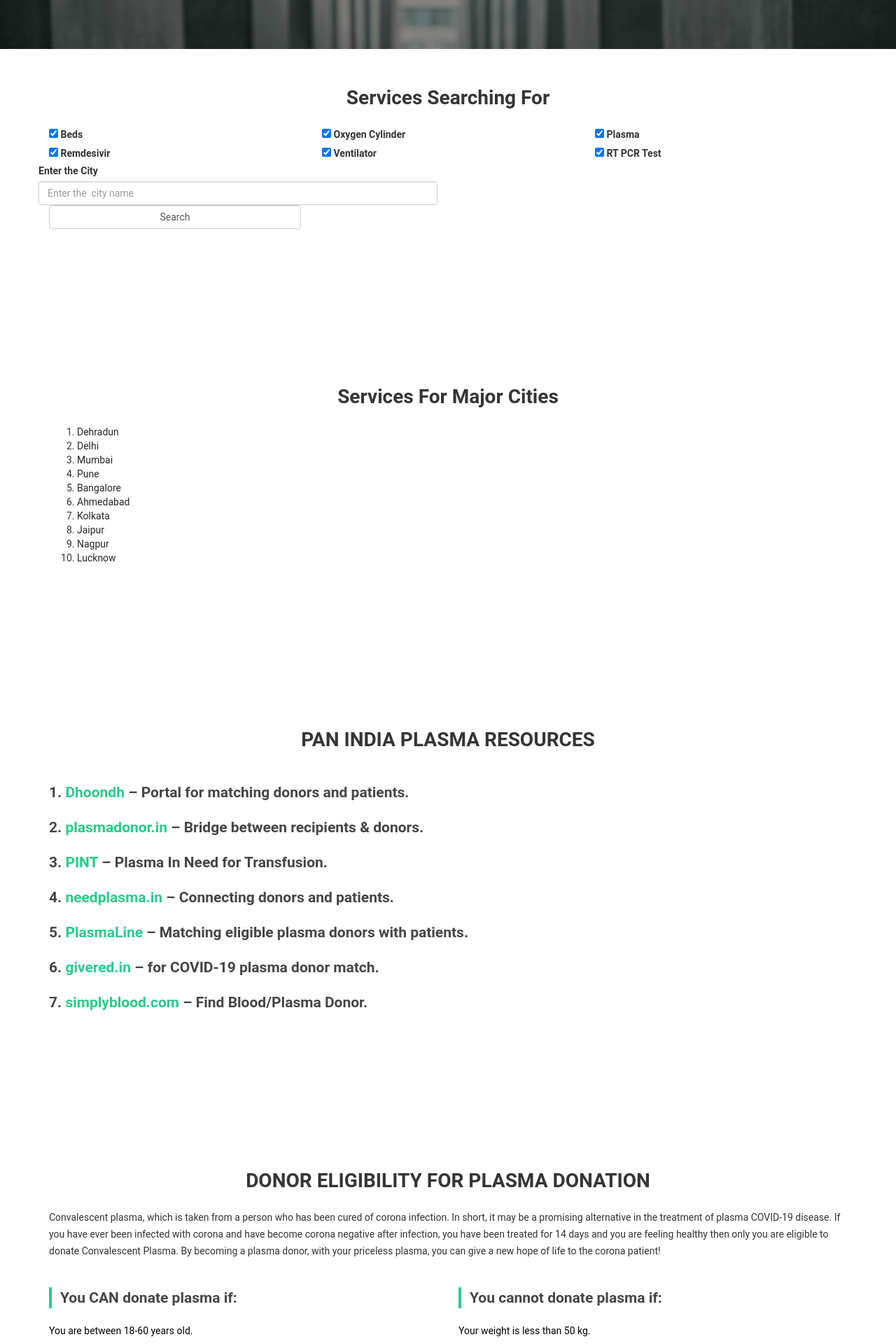
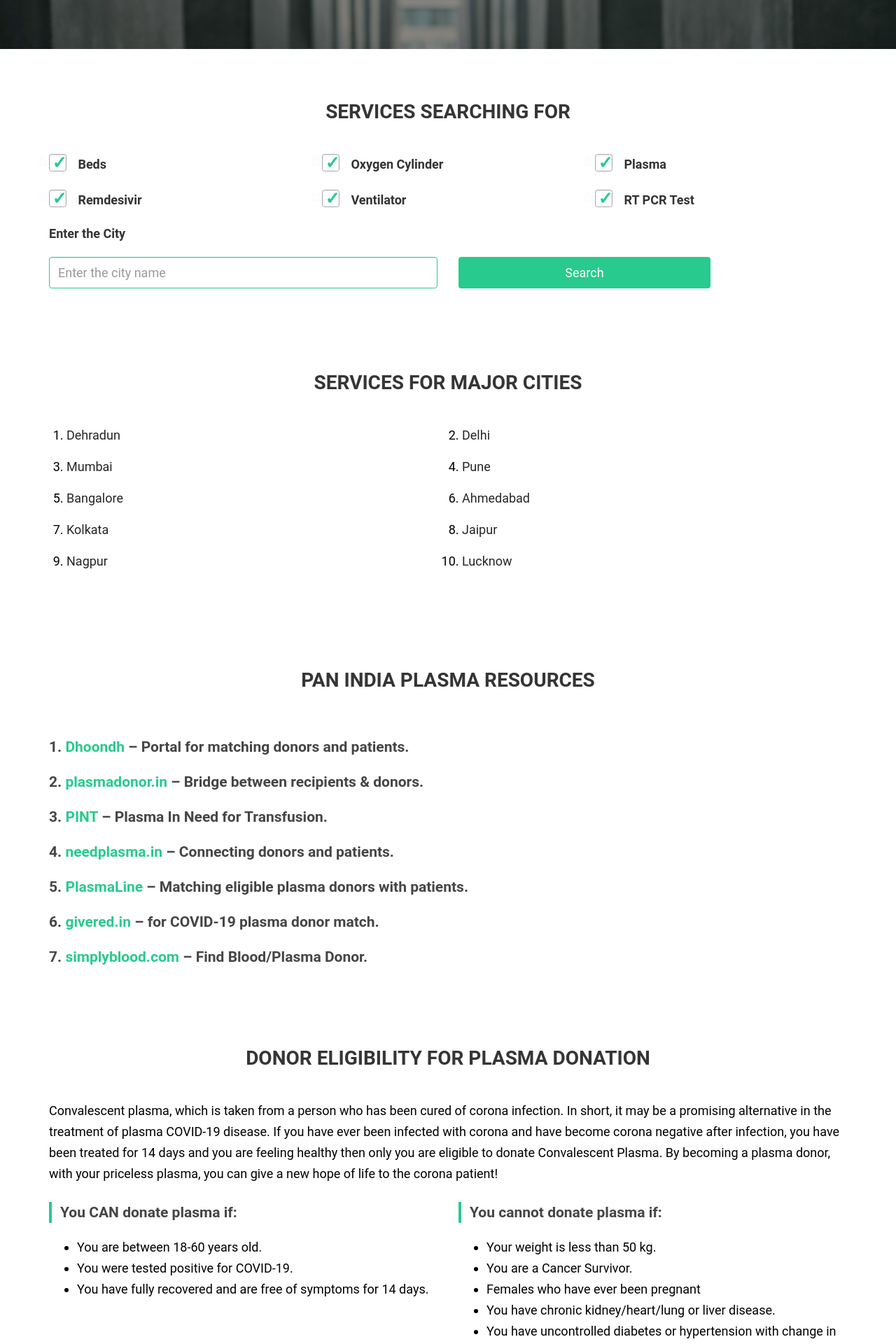
Before and after one commit to sarthakgarg234/get_plasma_donate, a PHP site: page /get_plasma_donate/ in a window 1280 px wide. Shown: the part 520-2440 px from the top of the page at 70% size. Run offline with PHP 8.4, Linux system fonts and the light colour scheme.

Commit message:
New Changes

```diff
--- a/css/templatemo-style.css
+++ b/css/templatemo-style.css
@@ -17,7 +17,12 @@ body {
   padding-top: 70px;
 }
 
-
+.form-control {
+    height: 45px;
+    font-size: 18px;
+        margin-bottom: 5px;
+        border-color:  #29ca8e;
+  }
 /*---------------------------------------
    TYPOGRAPHY
 -----------------------------------------*/
@@ -50,14 +55,105 @@ h3 a {
   color: #454545;
 }
 
-p {
+p,li {
   color: #000;
-  font-size: 14px;
+  font-size: 18px;
   font-weight: normal;
-  line-height: 24px;
+  line-height: 30px;
 }
 
+p{
+  margin-bottom: 5px;
+}
+/***********custom check box************/
 
+/* Base for label styling */
+  [type="checkbox"]:not(:checked),
+  [type="checkbox"]:checked {
+    position: absolute;
+    left: 0;
+    opacity: 0.01;
+  }
+  [type="checkbox"]:not(:checked) + label,
+  [type="checkbox"]:checked + label {
+    position: relative;
+    padding-left: 2.3em;
+
+    line-height: 1.7;
+    cursor: pointer;
+  }
+
+  /* checkbox aspect */
+  [type="checkbox"]:not(:checked) + label:before,
+  [type="checkbox"]:checked + label:before {
+    content: '';
+    position: absolute;
+    left: 0;
+    top: 0;
+    width: 1.4em;
+    height: 1.4em;
+    border: 1px solid #aaa;
+    background: #FFF;
+    border-radius: .2em;
+    box-shadow: inset 0 1px 3px rgba(0,0,0, .1), 0 0 0 rgba(41, 202, 142, .2);
+    -webkit-transition: all .275s;
+        transition: all .275s;
+  }
+
+  /* checked mark aspect */
+  [type="checkbox"]:not(:checked) + label:after,
+  [type="checkbox"]:checked + label:after {
+    content: '\2713';
+    position: absolute;
+    top: .525em;
+    left: .18em;
+    font-size: 1.375em;
+    color: #29ca8e;
+    line-height: 0;
+    -webkit-transition: all .2s;
+        transition: all .2s;
+  }
+
+  /* checked mark aspect changes */
+  [type="checkbox"]:not(:checked) + label:after {
+    opacity: 0;
+    -webkit-transform: scale(0) rotate(45deg);
+        transform: scale(0) rotate(45deg);
+  }
+
+  [type="checkbox"]:checked + label:after {
+    opacity: 1;
+    -webkit-transform: scale(1) rotate(0);
+        transform: scale(1) rotate(0);
+  }
+
+  /* Disabled checkbox */
+  [type="checkbox"]:disabled:not(:checked) + label:before,
+  [type="checkbox"]:disabled:checked + label:before {
+    box-shadow: none;
+    border-color: #bbb;
+    background-color: #e9e9e9;
+  }
+
+  [type="checkbox"]:disabled:checked + label:after {
+    color: #777;
+  }
+
+  [type="checkbox"]:disabled + label {
+    color: #aaa;
+  }
+
+  /* Accessibility */
+  [type="checkbox"]:checked:focus + label:before,
+  [type="checkbox"]:not(:checked):focus + label:before {
+    box-shadow: inset 0 1px 3px rgba(0,0,0, .1), 0 0 0 6px rgba(41, 202, 142, .2);
+  }
+
+label{
+  outline: none !important;
+  font-size: 18px;
+    margin-bottom: 20px;
+}
 
 /*---------------------------------------
    GENERAL
@@ -104,6 +200,8 @@ a:hover, a:active, a:focus {
 
 .section-title h2 {
   margin: 0;
+  text-transform: uppercase;
+  padding: 0;
 }
 
 .section-title small {
@@ -167,7 +265,8 @@ font-size: 16px;
 
 section {
   position: relative;
-  padding: 100px 0;
+  padding: 40px 0;
+  margin-bottom: 30px;
 }
 
 #team,
@@ -281,8 +380,8 @@ section {
 }
 
 .custom-navbar .navbar-brand {
-  color: #454545;
-  font-size: 18px;
+  color: #29ca8e;
+  font-size: 20px;
   font-weight: bold;
   line-height: 40px;
 }
@@ -362,6 +461,7 @@ section {
   color: #f9f9f9;
   font-size: 18px;
   font-weight: 500;
+      line-height: 26px;
   margin: 0;
   padding: 5px 0 40px 0;
 }
@@ -907,11 +1007,16 @@ footer .social-icon {
   background: #29ca8e;
   color: #ffffff;
 }
-.find_a_donor{
-  padding-top: 30px;
-}
+
 .find_a_donor .selection-box{
   margin-bottom: 15px;
+}
+.find_a_donor input[type="submit"]{
+  background: #29ca8e;
+  border: none;
+  box-shadow: none;
+  color: #fff;
+  font-size: 18px;
 }
 .find_a_donor select{
   border-color: #000;
@@ -957,6 +1062,32 @@ float: right;
 .dataTables_filter input{
    padding: 5px 5px;
 }
+.major_cities ol{
+      display: flex;
+    justify-content: center;
+    flex-wrap: wrap;
+}
+.major_cities ol li{
+  width: 50%;
+  margin-bottom: 15px;
+}
+
+
+
+
+
+
+
+
+
+
+
+
+
+
+
+
+
 /*---------------------------------------
    RESPONSIVE STYLES
 -----------------------------------------*/
@@ -971,11 +1102,13 @@ float: right;
   h5,p{
     font-size: 16px;
   }
-  section,
+
   footer {
-    padding: 60px 0;
+    padding: 40px 0;
   }
-
+  section{
+    padding: 40px 0 0;
+  }
   .home-slider .item {
     background-position: center center;
         height: 450px;
@@ -1035,8 +1168,8 @@ float: right;
 
   .custom-navbar .navbar-brand,
   .top-nav-collapse .navbar-brand {
-    color: #252525;
-    font-weight: 600;
+    /*color: #252525;
+    font-weight: 600;*/
   }
 
   .custom-navbar .nav li a,
@@ -1067,7 +1200,7 @@ float: right;
         margin-bottom: 10px;
   }
   .who_can_donate{
-    padding-bottom: 0;
+    /*padding-bottom: 0;*/
   }
   #about figure{
     margin-bottom: 20px;
@@ -1103,7 +1236,7 @@ float: right;
   }
 
   #home h3 {
-    font-size: 14px;
+    /*font-size: 14px;*/
   }
 
   .entry-form {
--- a/index.php
+++ b/index.php
@@ -104,38 +104,40 @@
       <!-- Services Listing -->
       <section id="find_services" class="find_a_donor">
          <div class="container">
+          <div class="section-title text-center">
              <h2 class="text-center">Services Searching For</h2>
+          </div>
           <form action="twitter_post_search.php" method="POST">
            <div class="row">
                <div class="col-md-4">
-               <input type="checkbox"  name="services[]" class="" checked value="ICU Beds"> <label for="" class="">Beds</label>
+                  <input type="checkbox" id="1" name="services[]" class="" checked value="ICU Beds"> <label for="1" class="">Beds</label>
                </div>
                <div class="col-md-4">
-               <input type="checkbox"  name="services[]" class="" checked value="Oxygen"> <label for="" class="">Oxygen Cylinder</label>
+                  <input type="checkbox"  id="2"  name="services[]" class="" checked value="Oxygen"> <label for="2" class="">Oxygen Cylinder</label>
                </div>
                <div class="col-md-4">
-               <input type="checkbox"  name="services[]" class="" checked value="Plasma"> <label for="" class="">Plasma</label>
+                  <input type="checkbox"  id="3"  name="services[]" class="" checked value="Plasma"> <label for="3" class="">Plasma</label>
                </div>
                <div class="col-md-4">
-               <input type="checkbox"  name="services[]" class="" checked value="Remdesivir"> <label for="" class="">Remdesivir</label>
+                  <input type="checkbox"  id="4"  name="services[]" class="" checked value="Remdesivir"> <label for="4" class="">Remdesivir</label>
                </div>
                <div class="col-md-4">
-               <input type="checkbox" name="services[]" class="" checked value="Ventilator"> <label for="" class="">Ventilator</label>
+                  <input type="checkbox"  id="5" name="services[]" class="" checked value="Ventilator"> <label for="5" class="">Ventilator</label>
                </div>
                <div class="col-md-4">
-               <input type="checkbox" name="services[]" class="" value="testing" checked> <label for="" class="">RT PCR Test</label>
-            </div>
-
-            <div class="row">
-            <div class="col-md-6">
-                     <label>Enter the City</label>
-                     <input required type="text" class="form-control" placeholder="Enter the  city name" name="cityName">
+                  <input type="checkbox" id="6"  name="services[]" class="" value="testing" checked> <label for="6" class="">RT PCR Test</label>
                </div>
             </div>
-            <div class="col-md-4 col-sm-12">
+            <div class="row">
+               <div class="col-md-12">
+                  <label>Enter the City</label>
+               </div>
+               <div class="col-md-6">
+                  <input required type="text" class="form-control" placeholder="Enter the city name" name="cityName">
+               </div>
+               <div class="col-md-4">
                   <input type="submit" class="form-control" name="search" value="Search">
                </div>
-
            </div>
            </form>
          </div>
@@ -144,12 +146,13 @@
       <!-- Major cities-->
       <section id="major_cities" class="major_cities">
          <div class="container">
+            <div class="section-title text-center">
                <h2 class="text-center">Services For Major Cities</h2>
+            </div>
           <div class="row">
           <?php
 
           ?>
-            <div class="col-md-6">
                   <ol>
                      <li><a href="https://twitter.com/search?q=verified+dehradun+%28ICU+Beds+OR+Oxygen+OR+Plasma+OR+Remdesivir+OR+Ventilator+OR+testing+%29&f=live" target="_blank" rel="noopener noreferrer">Dehradun</a></li>
                      <li><a href="https://twitter.com/search?q=verified+delhi+%28ICU+Beds+OR+Oxygen+OR+Plasma+OR+Remdesivir+OR+Ventilator+OR+testing+%29&f=live" target="_blank" rel="noopener noreferrer">Delhi</a></li>
@@ -164,19 +167,15 @@
                   </ol>
           </div>
          </div>
-         </div>
       </section>
 
       <!-- plasma resources -->
       <section id="plasma_resources" class="plasma_resources">
          <div class="container">
-            <div class="row">
-               <div class="col-md-12 col-sm-12">
-                  <div class="about-info">
+            <div class="section-title text-center">
                <h2 class="text-center">PAN INDIA PLASMA RESOURCES</h2>
             </div>
-               </div>
-            </div>
+
             <div class="row">
                <div class="col-md-12 col-sm-12">
                   <div class="about-info">
@@ -197,14 +196,16 @@
       <!-- Who Can Donate -->
       <section id="who_can_donate" class="who_can_donate">
          <div class="container">
+            <div class="section-title text-center">
+               <h2 class="text-center">DONOR ELIGIBILITY FOR PLASMA DONATION</h2>
+            </div>
             <div class="row">
                <div class="col-md-12 col-sm-12">
                   <div class="about-info">
-                     <h2 class="text-center">DONOR ELIGIBILITY FOR PLASMA DONATION</h2>
-                     <h5>Convalescent plasma, which is taken from a person who has been cured of corona infection. In short, it may be a promising alternative in the treatment of plasma COVID-19 disease.
+                     <p>Convalescent plasma, which is taken from a person who has been cured of corona infection. In short, it may be a promising alternative in the treatment of plasma COVID-19 disease.
                      If you have ever been infected with corona and have become corona negative after infection, you have been treated for 14 days and you are feeling healthy then only you are eligible to donate Convalescent Plasma.
                      By becoming a plasma donor, with your priceless plasma, you can give a new hope of life to the corona patient!
-                     </h5>
+                     </p>
                   </div>
                </div>
             </div>
@@ -212,21 +213,25 @@
                <div class="col-md-6 col-sm-12">
                   <div class="about-info">
                      <h3>You CAN donate plasma if:</h3>
-                     <p>You are between 18-60 years old.</p>
-                     <p>You were tested positive for COVID-19.</p>
-                     <p>You have fully recovered and are free of symptoms for 14 days.</p>
+                     <ul>
+                        <li>You are between 18-60 years old.</li>
+                        <li>You were tested positive for COVID-19.</li>
+                        <li>You have fully recovered and are free of symptoms for 14 days.</li>
+                     </ul>
                   </div>
                </div>
                <div class="col-md-6 col-sm-12">
                   <div class="about-info">
                      <h3>You cannot donate plasma if:</h3>
-                     <p>Your weight is less than 50 kg.</p>
-                     <p>You are a Cancer Survivor.</p>
-                     <p>Females who have ever been pregnant</p>
-                     <p>You have chronic kidney/heart/lung or liver disease.</p>
-                     <p>
+                    <ul>
+                        <li>Your weight is less than 50 kg.</li>
+                     <li>You are a Cancer Survivor.</li>
+                     <li>Females who have ever been pregnant</li>
+                     <li>You have chronic kidney/heart/lung or liver disease.</li>
+                     <li>
                         You have uncontrolled diabetes or hypertension with change in medication in last 28 days
-                     </p>
+                     </li>
+                    </ul>
                   </div>
                </div>
             </div>
@@ -236,10 +241,12 @@
       <!-- What we do -->
       <section id="what_we_do">
          <div class="container">
+            <div class="section-title text-center">
+               <h2 class="text-center">What we do</h2>
+            </div>
             <div class="row">
                <div class="col-md-12 col-sm-12">
                   <div class="about-info">
-                     <h2 class="text-center">What we do</h2>
                            <p>Plasma therapy is an experimental COVID-19 therapy. Before you register, please consult your doctor if this is required. Only patients with a case sheet from the doctor on duty will be matched.</p>
                            <p>It is a non commercial initiative started with an intention of helping people out in whatever possible way. If you want to reach out and understand more about the initiative, please email us on <strong>getplasmadonorin@gmail.com</strong>.</p>
                            <p>We do not promote any monetary transaction between patient and donor.</p>
```
Also changed, not shown: .htaccess. Lines whose indentation alone changed are shown as unchanged.
